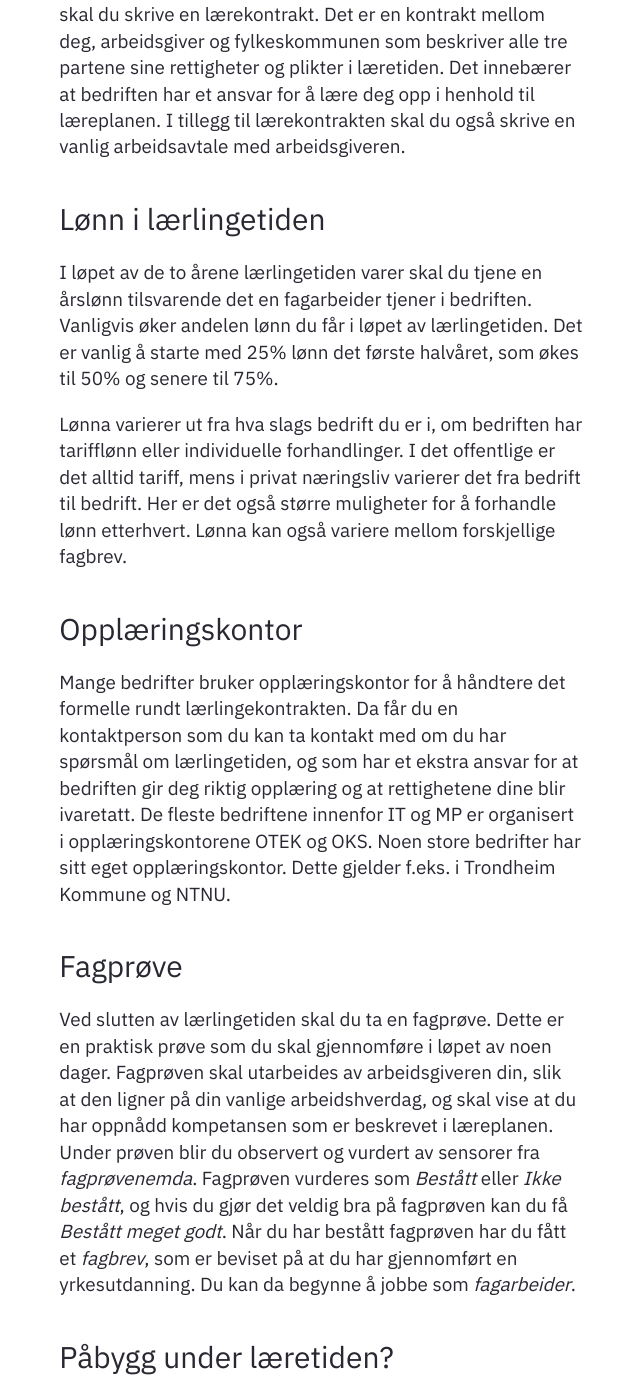
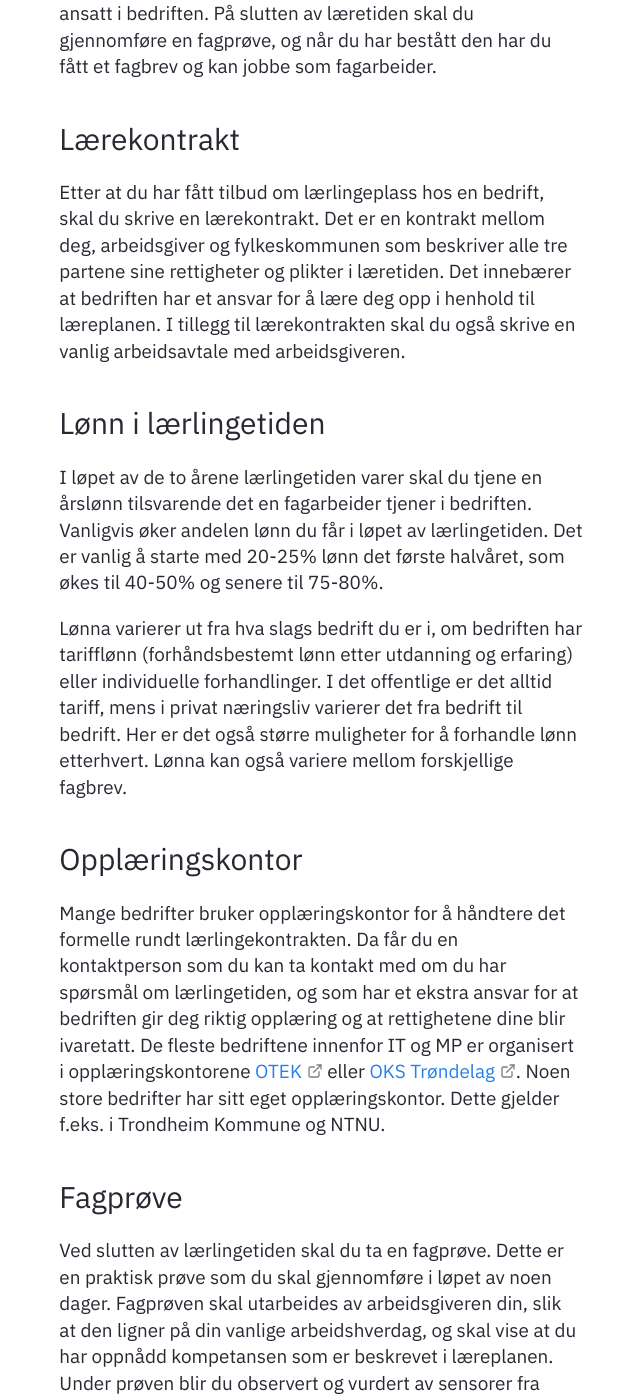
Before and after one commit to Cha-IM/cha-im.github.io, a Jekyll site: the page built from _notes/Public/YFF/Lærlingetid og påbygg/Lærlingetiden.md, in a window 1280 px wide and 1400 px high, scrolled down 329 px. Shown: the whole window, without its empty margins (319-959 px from the left). Built offline with Jekyll 4.4.1, drawn with Linux system fonts in a browser that asks for light colours; some of the changed text lies outside the part shown.

Commit message:
TRFK-811339 2026-2-24:14:40:28

```diff
--- a/_notes/Public/YFF/Lærlingetid og påbygg/Lærlingetiden.md
+++ b/_notes/Public/YFF/Lærlingetid og påbygg/Lærlingetiden.md
@@ -3,17 +3,17 @@ title: Lærlingetiden
 feed: show
 date: 24-02-2026
 ---
-
+Lærlingetiden er den delen av utdanningen din som gjøres ute i bedrift. Lærlingetiden varer i to år, og da jobber du 100% stilling i en lærebedrift. Dette tilsvarer 37,5 timer i uka. Du har ikke lenger noe forhold til skolen i læretiden, men er en vanlig ansatt i bedriften. På slutten av læretiden skal du gjennomføre en fagprøve, og når du har bestått den har du fått et fagbrev og kan jobbe som fagarbeider.
 ### Lærekontrakt
 Etter at du har fått tilbud om lærlingeplass hos en bedrift, skal du skrive en lærekontrakt. Det er en kontrakt mellom deg, arbeidsgiver og fylkeskommunen som beskriver alle tre partene sine rettigheter og plikter i læretiden. Det innebærer at bedriften har et ansvar for å lære deg opp i henhold til læreplanen. I tillegg til lærekontrakten skal du også skrive en vanlig arbeidsavtale med arbeidsgiveren.
 
 ### Lønn i lærlingetiden
-I løpet av de to årene lærlingetiden varer skal du tjene en årslønn tilsvarende det en fagarbeider tjener i bedriften. Vanligvis øker andelen lønn du får i løpet av lærlingetiden. Det er vanlig å starte med 25% lønn det første halvåret, som økes til 50% og senere til 75%.
+I løpet av de to årene lærlingetiden varer skal du tjene en årslønn tilsvarende det en fagarbeider tjener i bedriften. Vanligvis øker andelen lønn du får i løpet av lærlingetiden. Det er vanlig å starte med 20-25% lønn det første halvåret, som økes til 40-50% og senere til 75-80%.
 
-Lønna varierer ut fra hva slags bedrift du er i, om bedriften har tarifflønn eller individuelle forhandlinger. I det offentlige er det alltid tariff, mens i privat næringsliv varierer det fra bedrift til bedrift. Her er det også større muligheter for å forhandle lønn etterhvert. Lønna kan også variere mellom forskjellige fagbrev.
+Lønna varierer ut fra hva slags bedrift du er i, om bedriften har tarifflønn (forhåndsbestemt lønn etter utdanning og erfaring) eller individuelle forhandlinger. I det offentlige er det alltid tariff, mens i privat næringsliv varierer det fra bedrift til bedrift. Her er det også større muligheter for å forhandle lønn etterhvert. Lønna kan også variere mellom forskjellige fagbrev.
 
 ### Opplæringskontor
-Mange bedrifter bruker opplæringskontor for å håndtere det formelle rundt lærlingekontrakten. Da får du en kontaktperson som du kan ta kontakt med om du har spørsmål om lærlingetiden, og som har et ekstra ansvar for at bedriften gir deg riktig opplæring og at rettighetene dine blir ivaretatt. De fleste bedriftene innenfor IT og MP er organisert i opplæringskontorene OTEK og OKS. Noen store bedrifter har sitt eget opplæringskontor. Dette gjelder f.eks. i Trondheim Kommune og NTNU.
+Mange bedrifter bruker opplæringskontor for å håndtere det formelle rundt lærlingekontrakten. Da får du en kontaktperson som du kan ta kontakt med om du har spørsmål om lærlingetiden, og som har et ekstra ansvar for at bedriften gir deg riktig opplæring og at rettighetene dine blir ivaretatt. De fleste bedriftene innenfor IT og MP er organisert i opplæringskontorene [OTEK](https://otek.no/) eller [OKS Trøndelag](https://okstrondelag.no/). Noen store bedrifter har sitt eget opplæringskontor. Dette gjelder f.eks. i Trondheim Kommune og NTNU.
 
 ### Fagprøve
 Ved slutten av lærlingetiden skal du ta en fagprøve. Dette er en praktisk prøve som du skal gjennomføre i løpet av noen dager. Fagprøven skal utarbeides av arbeidsgiveren din, slik at den ligner på din vanlige arbeidshverdag, og skal vise at du har oppnådd kompetansen som er beskrevet i læreplanen. Under prøven blir du observert og vurdert av sensorer fra *fagprøvenemda*. Fagprøven vurderes som *Bestått* eller *Ikke bestått*, og hvis du gjør det veldig bra på fagprøven kan du få *Bestått meget godt*. Når du har bestått fagprøven har du fått et *fagbrev*, som er beviset på at du har gjennomført en yrkesutdanning. Du kan da begynne å jobbe som *fagarbeider*.
```
Also changed, not shown: _notes/Public/YFF/Lærlingetid og påbygg/Alternativer til lærlingetiden.md (+1 -1 lines), _notes/Public/YFF/Lærlingetid og påbygg/Søke lærlingeplass.md (+5 -1 lines), .obsidian/workspace.json.
